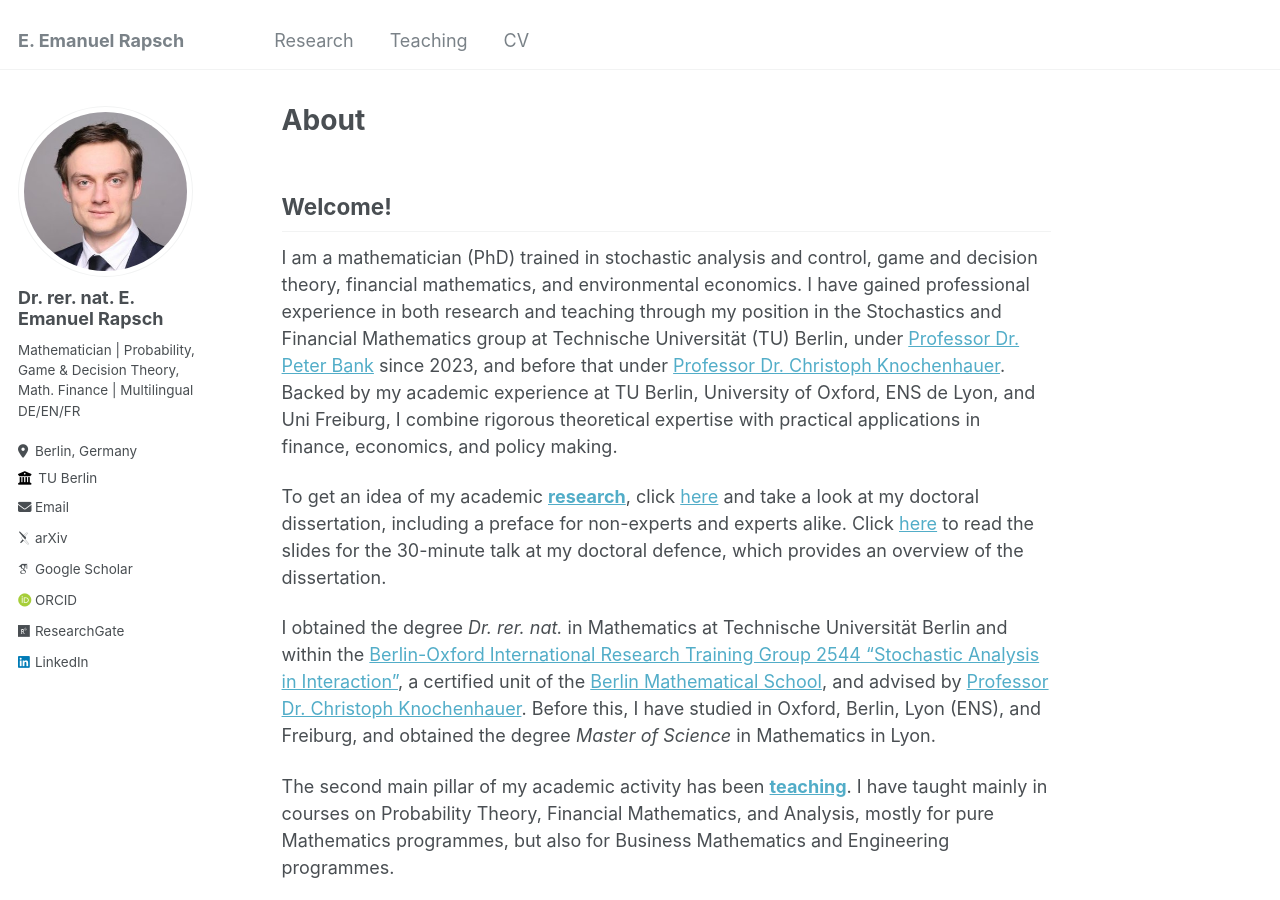
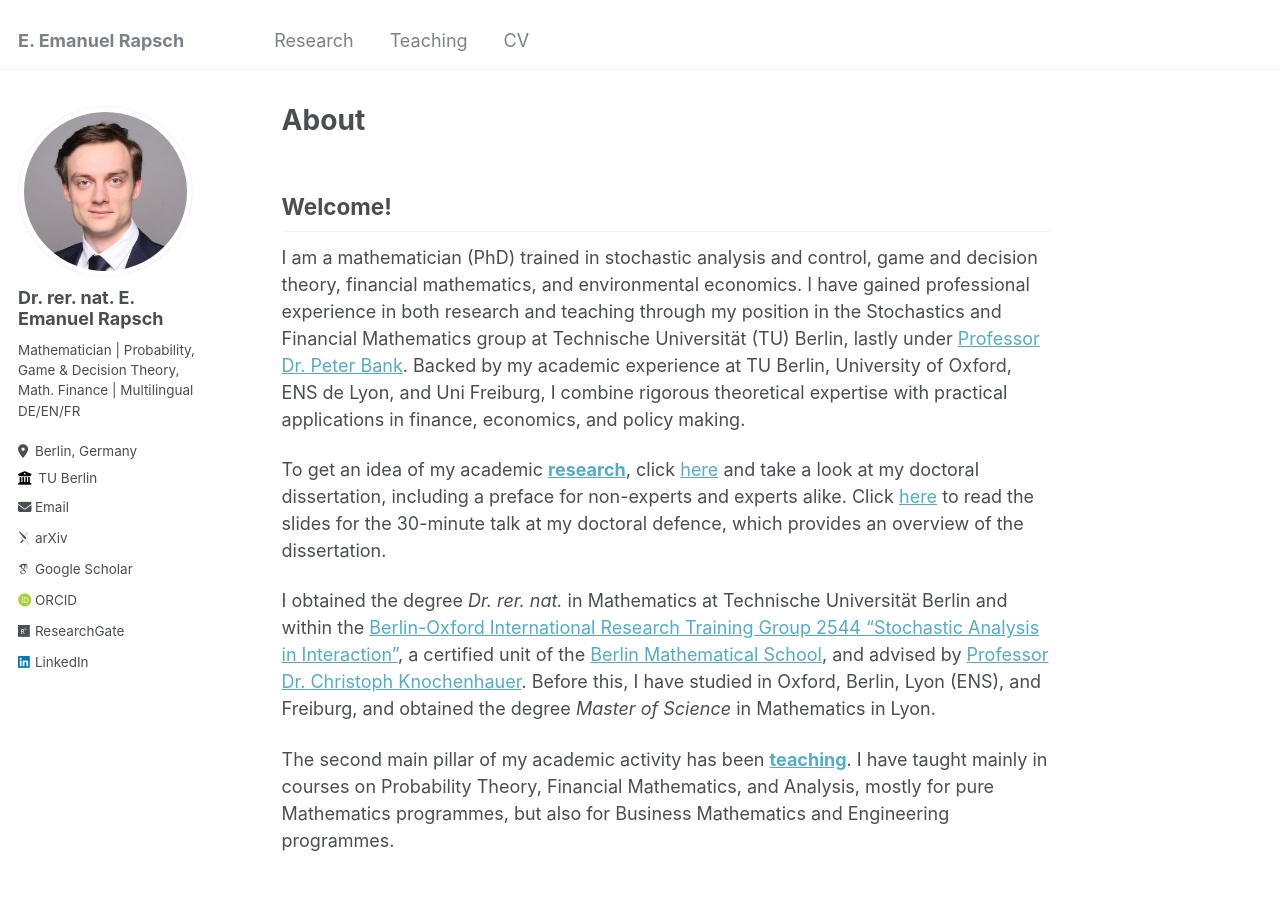
Before and after one commit to erapsch/erapsch.github.io, a Jekyll site: the page built from _pages/about.md, in a window 1280 px wide and 900 px high. Built offline with Jekyll 4.4.1, drawn with Linux system fonts in a browser that asks for light colours; some web fonts are replaced.

Commit message:
moves the information on the work under Christoph Kn. to CV section

```diff
--- a/_pages/about.md
+++ b/_pages/about.md
@@ -9,7 +9,7 @@ redirect_from:
 
 ## Welcome!
 
-I am a mathematician (PhD) trained in stochastic analysis and control, game and decision theory, financial mathematics, and environmental economics. I have gained professional experience in both research and teaching through my position in the Stochastics and Financial Mathematics group at Technische Universität (TU) Berlin, under <a href="https://www3.math.tu-berlin.de/stoch/wp_bank/">Professor Dr. Peter Bank</a> since 2023, and before that under <a href="https://www.stochasticcontrol.org">Professor Dr. Christoph Knochenhauer</a>. Backed by my academic experience at TU Berlin, University of Oxford, ENS de Lyon, and Uni Freiburg, I combine rigorous theoretical expertise with practical applications in finance, economics, and policy making.
+I am a mathematician (PhD) trained in stochastic analysis and control, game and decision theory, financial mathematics, and environmental economics. I have gained professional experience in both research and teaching through my position in the Stochastics and Financial Mathematics group at Technische Universität (TU) Berlin, lastly under <a href="https://www3.math.tu-berlin.de/stoch/wp_bank/">Professor Dr. Peter Bank</a>. Backed by my academic experience at TU Berlin, University of Oxford, ENS de Lyon, and Uni Freiburg, I combine rigorous theoretical expertise with practical applications in finance, economics, and policy making.
 <!--Experienced in team work, leadership, and management, I am interested in leveraging mathematics and game theory to understand and solve complex strategic problems and to support better decision making in economics, finance, and beyond.-->
 
 To get an idea of my academic <a href="/research">**research**</a>, click <a href="https://doi.org/10.14279/depositonce-24410">here</a> and take a look at my doctoral dissertation, including a preface for non-experts and experts alike. Click <a href="{{ site.baseurl }}/files\On_the_Foundations_of_Dynamic_Games_and_Probability__Decision_Making_in_Stochastic_Extensive_Form.pdf">here</a> to read the slides for the 30-minute talk at my doctoral defence, which provides an overview of the dissertation.
```
Also changed, not shown: _pages/cv.md (+1 -1 lines).
